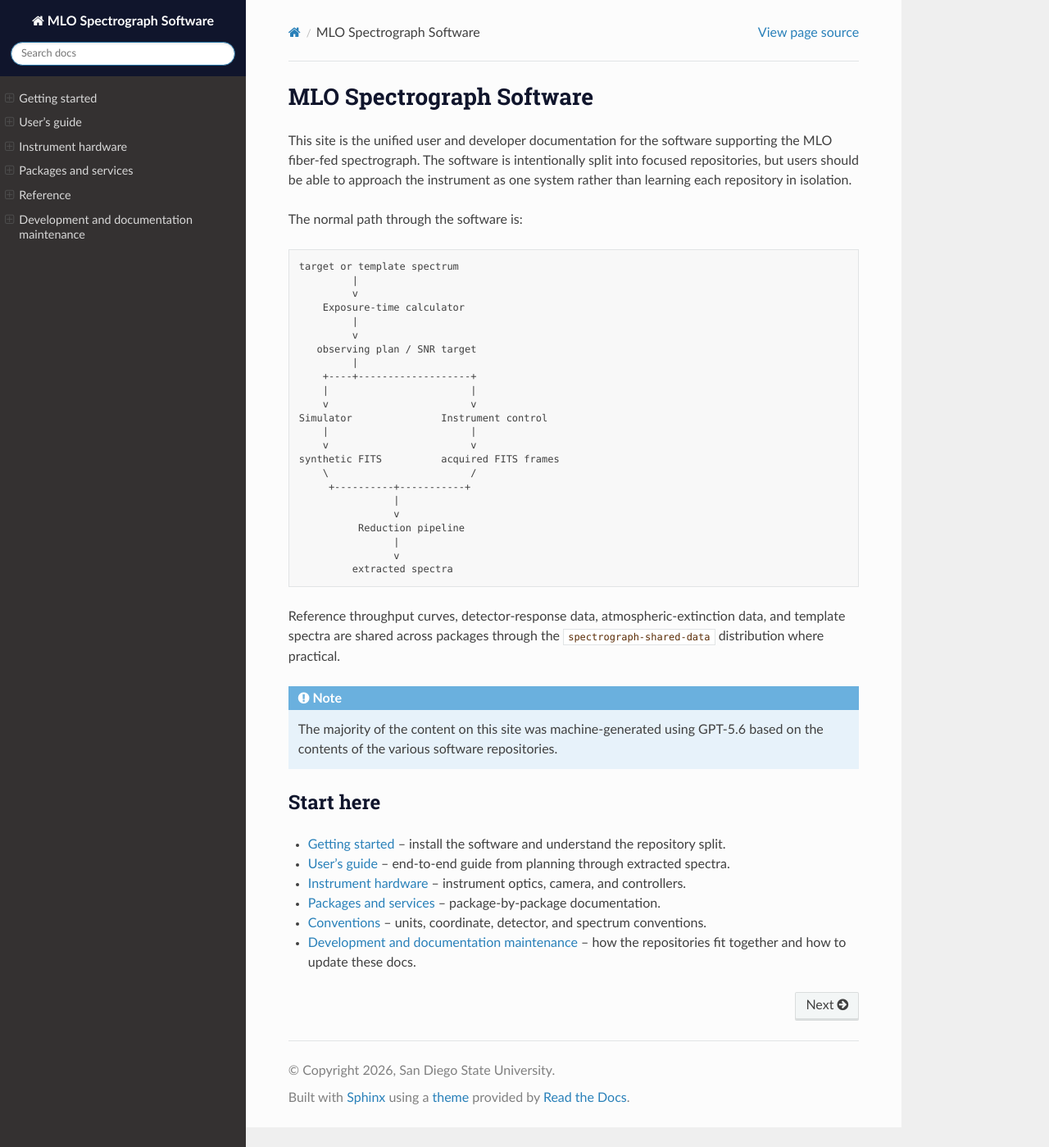
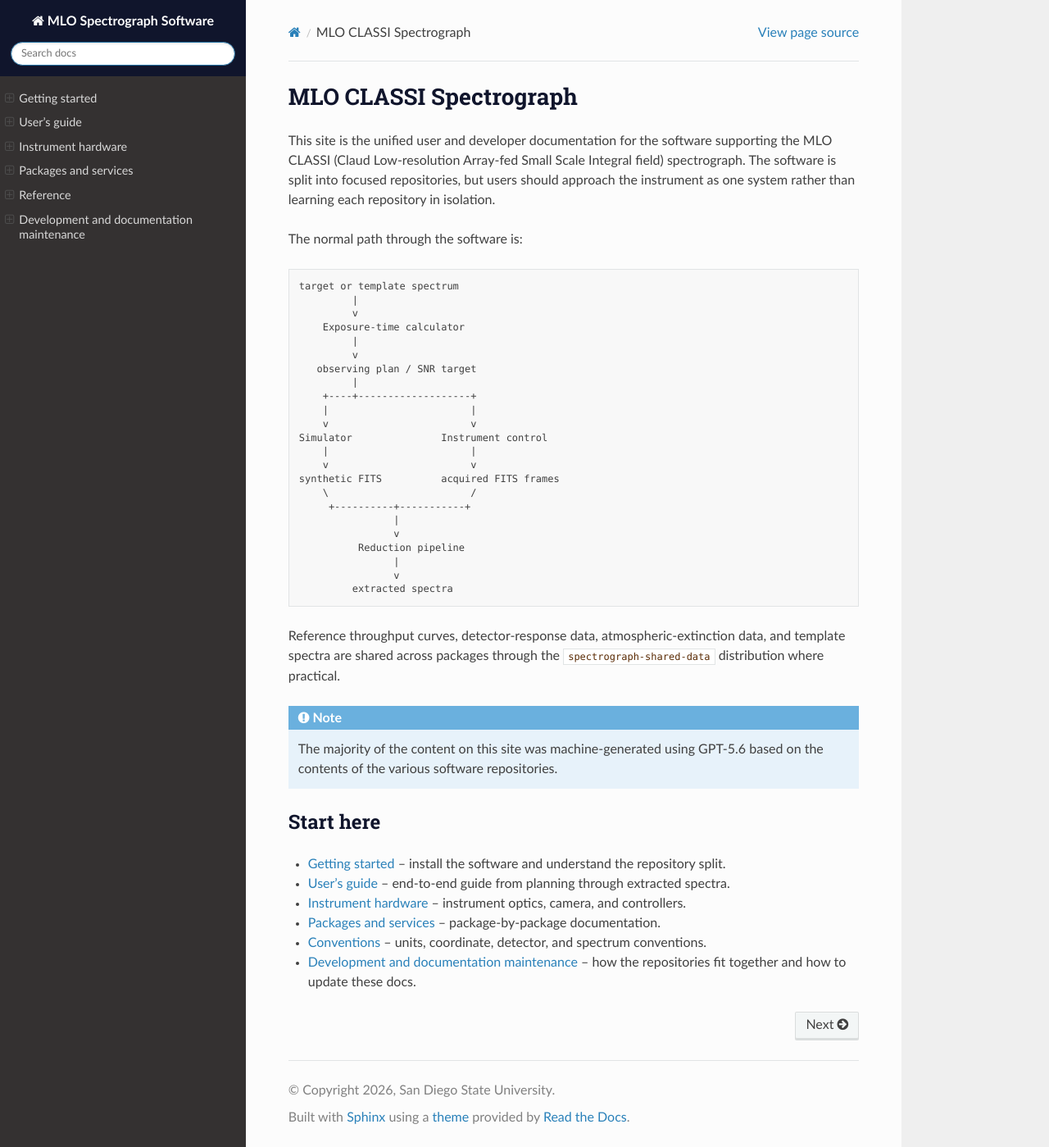
Before and after one commit to MLO-Claud-Spectrograph/docs, a Sphinx documentation site: the page built from docs/index.rst, in a window 1280 px wide and 1399 px high. Shown: the whole window at 82% size. Built offline with Sphinx 7.4.7 and the Read the Docs theme 3.1.0, drawn with Linux system fonts in a browser that asks for light colours.

Commit message:
Add instrument name

```diff
--- a/docs/index.rst
+++ b/docs/index.rst
@@ -1,10 +1,11 @@
-MLO Spectrograph Software
-=========================
+MLO CLASSI Spectrograph
+=======================
 
 This site is the unified user and developer documentation for the software
-supporting the MLO fiber-fed spectrograph. The software is intentionally split
-into focused repositories, but users should be able to approach the instrument
-as one system rather than learning each repository in isolation.
+supporting the MLO CLASSI (Claud Low-resolution Array-fed Small Scale Integral
+field) spectrograph. The software is split into focused repositories, but users
+should approach the instrument as one system rather than learning each
+repository in isolation.
 
 The normal path through the software is:
 
```
